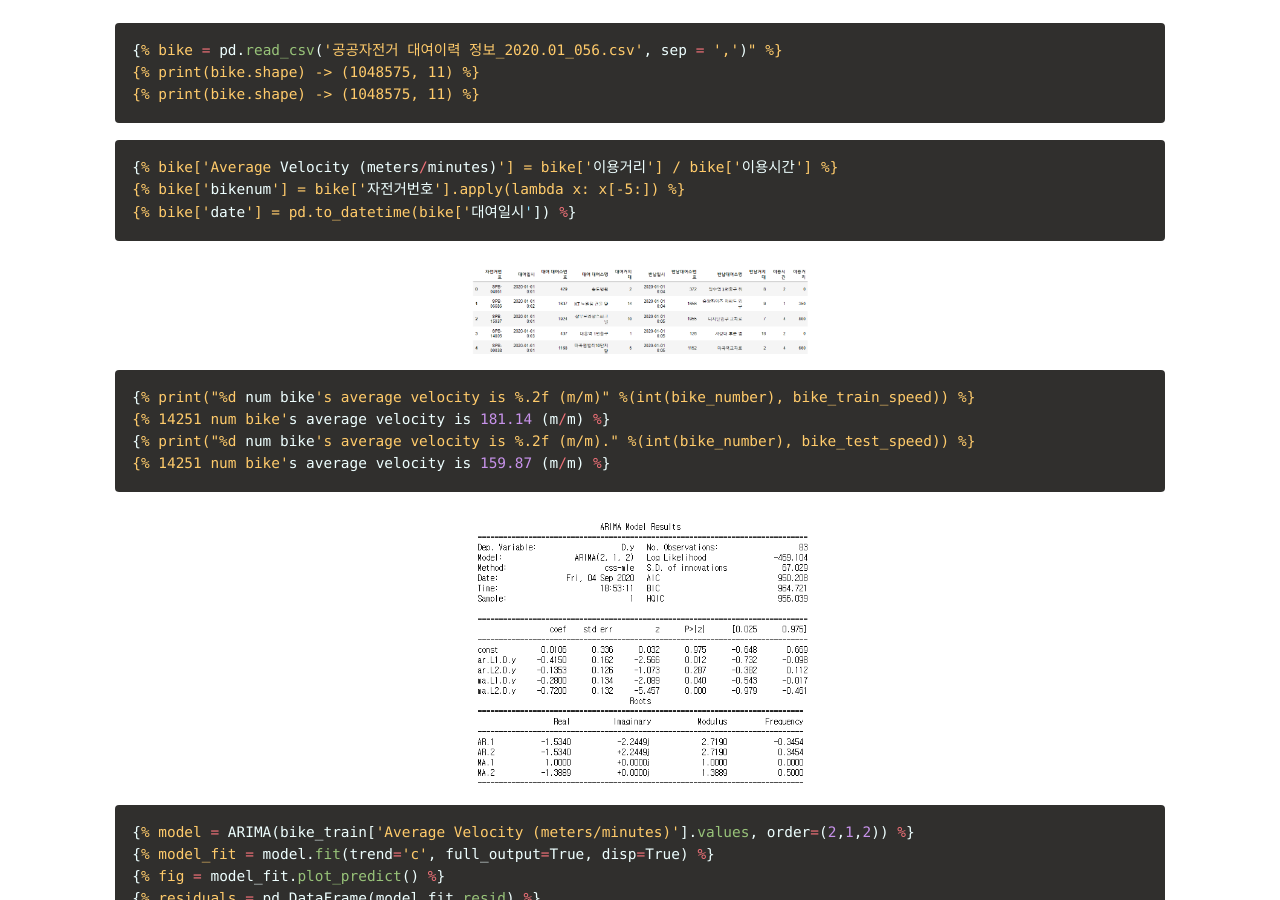
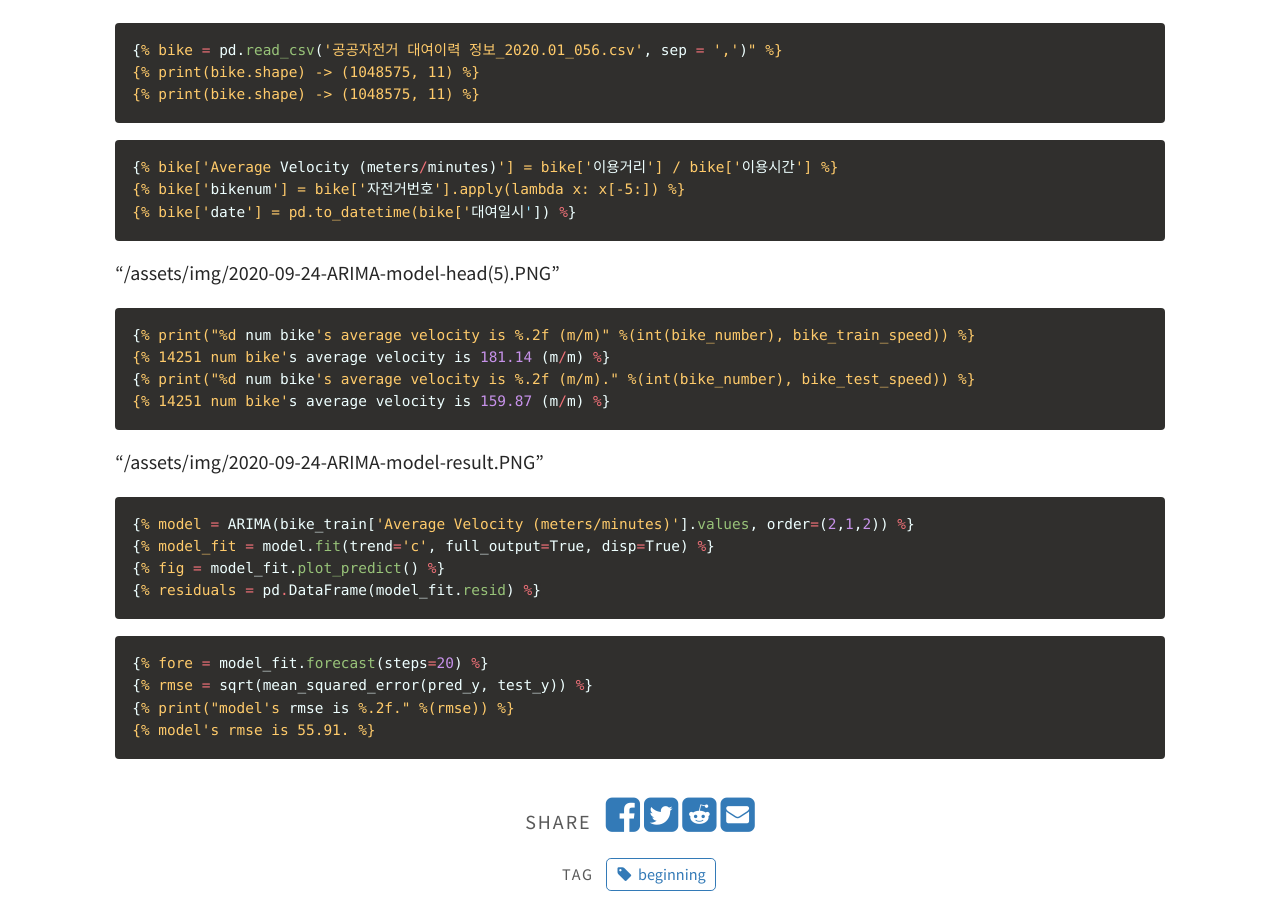
Before and after one commit to joyhyun99/joyhyun99.github.io, a Jekyll site: the page built from _posts/2020-09-05-Time-Series.md, in a window 1280 px wide and 900 px high, scrolled down 1288 px. Built offline with Jekyll 4.4.1, drawn with Linux system fonts in a browser that asks for light colours; comment, search, counter and statistics services are not loaded.

Commit message:
Update 2020-09-05-Time-Series.md

```diff
--- a/_posts/2020-09-05-Time-Series.md
+++ b/_posts/2020-09-05-Time-Series.md
@@ -36,7 +36,7 @@ TBA!
 {% endraw %}
 {% endhighlight %}
 
-{% include aligner.html images="2020-09-24-ARIMA-model-head(5).PNG" %}
+"/assets/img/2020-09-24-ARIMA-model-head(5).PNG"
 
 {% highlight ruby %}
 {% raw %}
@@ -47,7 +47,7 @@ TBA!
 {% endraw %}
 {% endhighlight %}
 
-{% include aligner.html images="2020-09-24-ARIMA-model-result.PNG" %}
+"/assets/img/2020-09-24-ARIMA-model-result.PNG"
 
 {% highlight ruby %}
 {% raw %}
```
